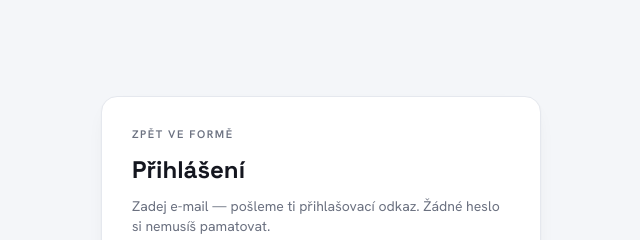
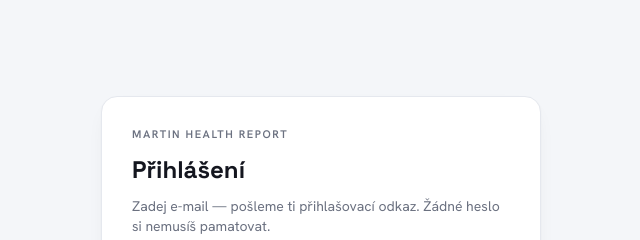
Before and after one commit to mhlousek/health, a plain HTML site: page index.html in a window 1280 px wide. Shown: the top 240 px of the page, 319-959 px from the left. Drawn offline with nearby package versions, Linux system fonts and the light colour scheme.

Commit message:
Update title and headings to 'Martin Health report'

```diff
--- a/index.html
+++ b/index.html
@@ -3,7 +3,7 @@
 <head>
 <meta charset="UTF-8">
 <meta name="viewport" content="width=device-width, initial-scale=1.0">
-<title>Zpět ve formě — přehled</title>
+<title>Martin Health report — přehled</title>
 <link rel="preconnect" href="https://fonts.googleapis.com">
 <link rel="preconnect" href="https://fonts.gstatic.com" crossorigin>
 <link href="https://fonts.googleapis.com/css2?family=Space+Grotesk:wght@500;600;700&family=Hanken+Grotesk:wght@400;500;600&display=swap" rel="stylesheet">
@@ -147,7 +147,7 @@
 
 <div id="auth" class="screen hidden">
   <div class="card">
-    <div class="eyebrow">Zpět ve formě</div>
+    <div class="eyebrow">Martin Health report</div>
     <h2>Přihlášení</h2>
     <p>Zadej e-mail — pošleme ti přihlašovací odkaz. Žádné heslo si nemusíš pamatovat.</p>
     <input type="email" id="authEmail" placeholder="tvuj@email.cz" autocomplete="email">
@@ -160,7 +160,7 @@
   <div class="topbar">
     <div class="brand">
       <div class="eyebrow">Osobní přehled</div>
-      <h1>Zpět ve formě</h1>
+      <h1>Martin Health report</h1>
       <div class="sub" id="sub">Synchronizováno napříč zařízeními</div>
     </div>
     <div class="data-actions">
```
